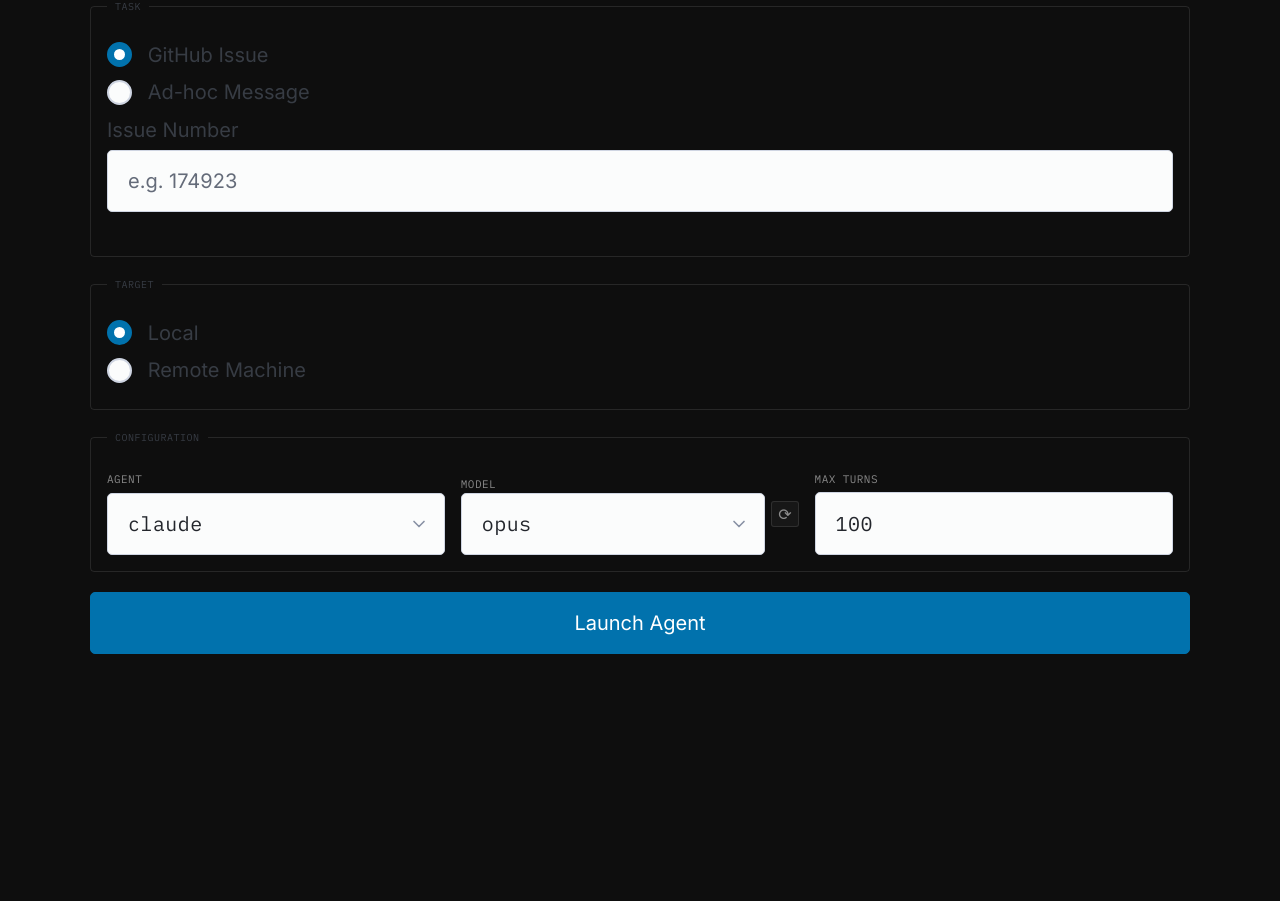
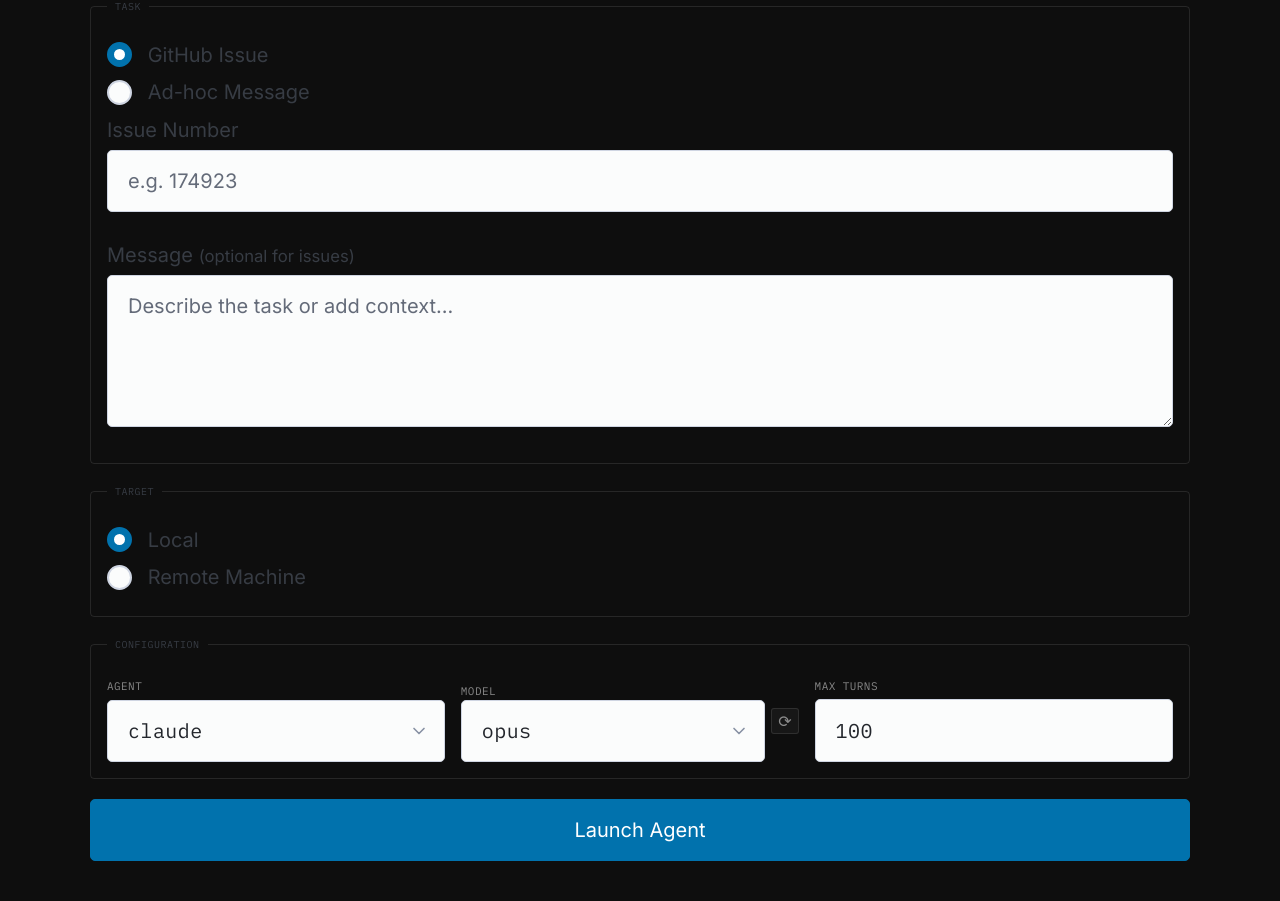
Before and after one commit to drisspg/pt_job_queue, a FastAPI app: page /jobs/new in a window 1280 px wide. Shown: the part 166-1067 px from the top of the page. Before the commit the page ends 820 px from the top, so only its background shows below. Run offline with FastAPI, Linux system fonts and the light colour scheme; some libraries are stand-ins or nearby versions.

Commit message:
optional meeting

```diff
--- a/ptq/web/routes.py
+++ b/ptq/web/routes.py
@@ -208,7 +208,7 @@ async def job_create(
         return templates.TemplateResponse(
             request,
             "job_new.html",
-            _form_context("Message is required for adhoc tasks."),
+            _form_context("Message is required for ad-hoc tasks (or select an issue)."),
             status_code=422,
         )
     if target_type == "machine" and not machine.strip():
--- a/ptq/web/templates/job_new.html
+++ b/ptq/web/templates/job_new.html
@@ -19,11 +19,9 @@
       </label>
     </div>
 
-    <div id="message-field" hidden>
-      <label for="message">Message
-        <textarea id="message" name="message" rows="4" placeholder="Describe the task..."></textarea>
-      </label>
-    </div>
+    <label for="message">Message <small>(optional for issues)</small>
+      <textarea id="message" name="message" rows="4" placeholder="Describe the task or add context..."></textarea>
+    </label>
   </fieldset>
 
   <fieldset>
@@ -91,7 +89,6 @@
 <script>
 function toggleTask(el) {
   document.getElementById('issue-field').hidden = el.value !== 'issue';
-  document.getElementById('message-field').hidden = el.value !== 'adhoc';
 }
 function toggleTarget(el) {
   document.getElementById('machine-field').hidden = el.value !== 'machine';
```
